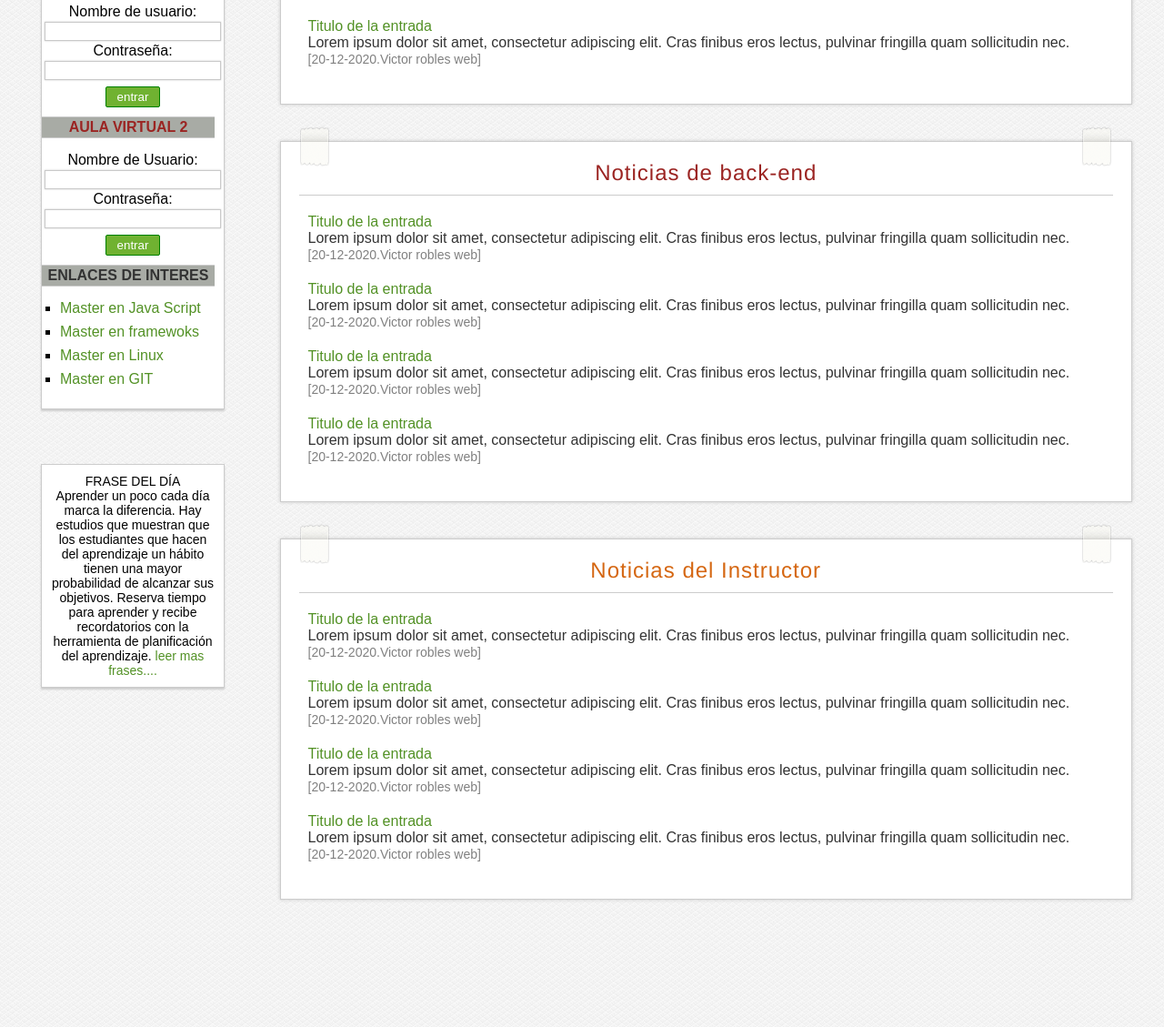
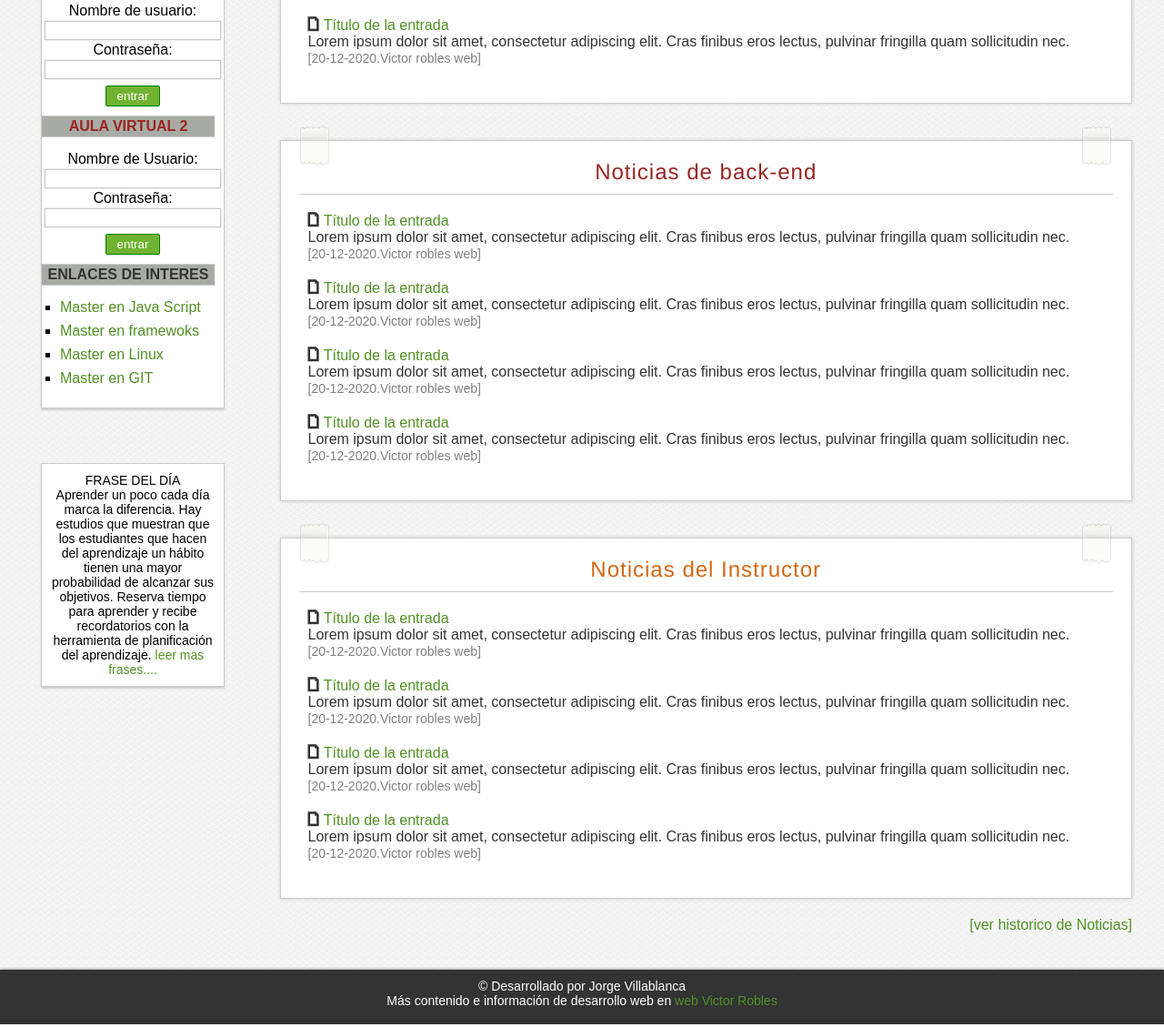
Before and after one commit to JorgeVillablanca/Maquetacion_web.io, a plain HTML site: page index.html in a window 1280 px wide. Shown: the part 589-1718 px from the top of the page at 91% size. Drawn offline with Linux system fonts and the light colour scheme.

Commit message:
commit diciembre

```diff
--- a/css/styles.css
+++ b/css/styles.css
@@ -1,5 +1,5 @@
 /*fuentes*/
-font-face {
+@font-face {
     font-family: "nevis";
     src: url("fonts/nevis.eot");
     src: url("fonts/nevis.eot?iefix") format("embedded-opentype"),
@@ -10,8 +10,40 @@ font-face {
     font-style: normal;
 }
 
+@font-face {
+    font-family: "icons";
+    src:  url("fonts/websymbols-regular-webfont.svg#WebSymbolsregular") format("svg"),
+          url("fonts/websymbols-regular-webfont.eot");
+    src:  url("fonts/websymbols-regular-webfont.eot?#iefix") format("embedded-opentype"),
+          url("fonts/websymbols-regular-webfont.woff") format("woff"),
+          url("fonts/websymbols-regular-webfont.ttf") format("truetype");
+    font-weight: normal;
+    font-style: normal;
+}
+.icon{
+    font-family: "icons";
+    float: left;
+    margin-right: 5px;
+    margin-top: -2px;
+}
+
+.clearfix{
+    float: none;
+    clear: both;
+}
+
+#history{
+    float: right;
+    margin-top: 20px;
+    margin-right: 20px;
+
+}
+
+
+
 /*estilos generales*/
 *{
+    font-family: sans-serif, Arial, Helvetica, sans-serif;
     padding: 0px;
     margin: 0px;
 }
@@ -289,7 +321,7 @@ button:active{
 /*caja de contenido*/
 #content {
     width: 1250px;
-    min-height: 2300px;
+    min-height: 1000px;
     margin: 0px auto;
 }
 
@@ -382,8 +414,19 @@ button:active{
 }
 
 
+/* fin de maqueteo de seccione*/
 
-
-
-
-/* fin de maqueteo de seccione*/
+/*pie de pagina (footer)*/
+#footer{
+    width: 100%;
+    margin: 0px auto;
+    text-align: center;
+    margin-top: 40px;
+    background-color: #333333;
+    padding-top: 10px;
+    padding-bottom: 10px;
+    color: white;
+    font-family: sans-serif;
+    font-size: 14px;
+    box-shadow: 0px 0px 4px gray;
+}
--- a/index.html
+++ b/index.html
@@ -186,32 +186,36 @@
         </span>
         <h2 class="titulo blue">Noticias de Front-end</h2>
         <article class="article">
+            <span class="icon">a</span>
             <p>
-                <a href="#">Titulo de la entrada</a> <br>
+                <a href="#">Título de la entrada</a> <br>
                 Lorem ipsum dolor sit amet, consectetur adipiscing elit. Cras finibus eros lectus, pulvinar fringilla quam sollicitudin nec.
 
             </p>
             <span class="date"> [20-12-2020.Victor robles web]</span>
         </article>
         <article class="article">
+            <span class="icon">a</span>
             <p>
-                <a href="#">Titulo de la entrada</a> <br>
+                <a href="#">Título de la entrada</a> <br>
                 Lorem ipsum dolor sit amet, consectetur adipiscing elit. Cras finibus eros lectus, pulvinar fringilla quam sollicitudin nec.
 
             </p>
             <span class="date"> [20-12-2020.Victor robles web]</span>
         </article>
         <article class="article">
+            <span class="icon">a</span>
             <p>
-                <a href="#">Titulo de la entrada</a> <br>
+                <a href="#">Título de la entrada</a> <br>
                 Lorem ipsum dolor sit amet, consectetur adipiscing elit. Cras finibus eros lectus, pulvinar fringilla quam sollicitudin nec.
 
             </p>
             <span class="date"> [20-12-2020.Victor robles web]</span>
         </article>
         <article class="article">
+            <span class="icon">a</span>
             <p>
-                <a href="#">Titulo de la entrada</a> <br>
+                <a href="#">Título de la entrada</a> <br>
                 Lorem ipsum dolor sit amet, consectetur adipiscing elit. Cras finibus eros lectus, pulvinar fringilla quam sollicitudin nec.
 
             </p>
@@ -225,32 +229,36 @@
         </span>
         <h2 class="titulo red">Noticias de back-end</h2>
         <article class="article">
+            <span class="icon">a</span>
             <p>
-                <a href="#">Titulo de la entrada</a> <br>
+                <a href="#">Título de la entrada</a> <br>
                 Lorem ipsum dolor sit amet, consectetur adipiscing elit. Cras finibus eros lectus, pulvinar fringilla quam sollicitudin nec.
 
             </p>
             <span class="date"> [20-12-2020.Victor robles web]</span>
         </article>
         <article class="article">
+            <span class="icon">a</span>
             <p>
-                <a href="#">Titulo de la entrada</a> <br>
+                <a href="#">Título de la entrada</a> <br>
                 Lorem ipsum dolor sit amet, consectetur adipiscing elit. Cras finibus eros lectus, pulvinar fringilla quam sollicitudin nec.
 
             </p>
             <span class="date"> [20-12-2020.Victor robles web]</span>
         </article>
         <article class="article">
+            <span class="icon">a</span>
             <p>
-                <a href="#">Titulo de la entrada</a> <br>
+                <a href="#">Título de la entrada</a> <br>
                 Lorem ipsum dolor sit amet, consectetur adipiscing elit. Cras finibus eros lectus, pulvinar fringilla quam sollicitudin nec.
 
             </p>
             <span class="date"> [20-12-2020.Victor robles web]</span>
         </article>
         <article class="article">
+            <span class="icon">a</span>
             <p>
-                <a href="#">Titulo de la entrada</a> <br>
+                <a href="#">Título de la entrada</a> <br>
                 Lorem ipsum dolor sit amet, consectetur adipiscing elit. Cras finibus eros lectus, pulvinar fringilla quam sollicitudin nec.
 
             </p>
@@ -264,32 +272,36 @@
         </span>
         <h2 class="titulo naranja">Noticias del Instructor</h2>
         <article class="article">
+            <span class="icon">a</span>
             <p>
-                <a href="#">Titulo de la entrada</a> <br>
+                <a href="#">Título de la entrada</a> <br>
                 Lorem ipsum dolor sit amet, consectetur adipiscing elit. Cras finibus eros lectus, pulvinar fringilla quam sollicitudin nec.
 
             </p>
             <span class="date"> [20-12-2020.Victor robles web]</span>
         </article>
         <article class="article">
+            <span class="icon">a</span>
             <p>
-                <a href="#">Titulo de la entrada</a> <br>
+                <a href="#">Título de la entrada</a> <br>
                 Lorem ipsum dolor sit amet, consectetur adipiscing elit. Cras finibus eros lectus, pulvinar fringilla quam sollicitudin nec.
 
             </p>
             <span class="date"> [20-12-2020.Victor robles web]</span>
         </article>
         <article class="article">
+            <span class="icon">a</span>
             <p>
-                <a href="#">Titulo de la entrada</a> <br>
+                <a href="#">Título de la entrada</a> <br>
                 Lorem ipsum dolor sit amet, consectetur adipiscing elit. Cras finibus eros lectus, pulvinar fringilla quam sollicitudin nec.
 
             </p>
             <span class="date"> [20-12-2020.Victor robles web]</span>
         </article>
         <article class="article">
+            <span class="icon">a</span>
             <p>
-                <a href="#">Titulo de la entrada</a> <br>
+                <a href="#">Título de la entrada</a> <br>
                 Lorem ipsum dolor sit amet, consectetur adipiscing elit. Cras finibus eros lectus, pulvinar fringilla quam sollicitudin nec.
 
             </p>
@@ -308,14 +320,23 @@
             <a href="#"> leer mas frases....</a>
         </aside>
 
+        <div class="clearfix"></div>
+
+    <div id="history">
+        <a href="#">[ver historico de Noticias]</a>
+    </div>
+
         </div>
 
 
 
 
         <!-- fin de contenido central del body-->
-<footer>
-            Todos los derechos reservados JVM
+<div class="clearfix"></div>
+<footer id="footer">
+    <p>&copy; Desarrollado por Jorge Villablanca</p>
+    <p>Más contenido e información de desarrollo web en <a href="https://victorroblesweb.es/academy">web Victor Robles </a></p>
+
 </footer>
 </body>
 
```
